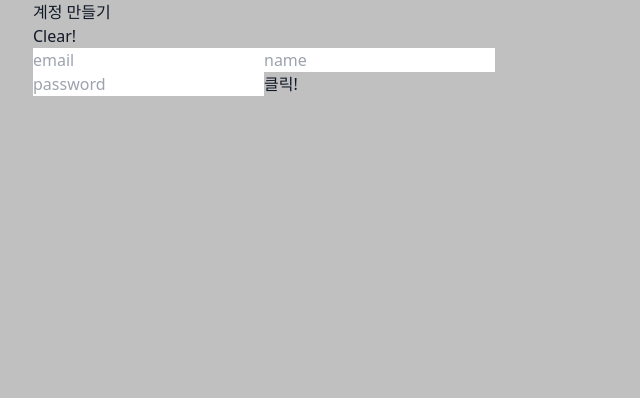
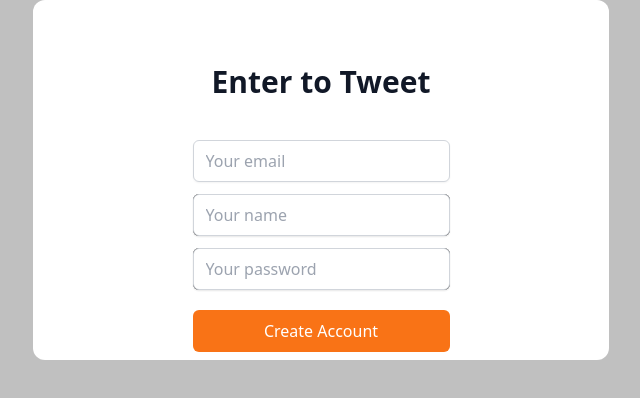
Before and after one commit to shionpark/shion-tweet, a Next.js app: page /create-account in a window 1280 px wide. Shown: the top 398 px of the page, without its empty margins (319-959 px from the left). Built offline with nearby package versions, Linux system fonts and the light colour scheme.

Commit message:
Chore: 변경 Token -> Session 회원가입

```diff
--- a/src/lib/client/useMutation.tsx
+++ b/src/lib/client/useMutation.tsx
@@ -1,14 +1,14 @@
 import { useState } from "react";
 
-interface UseMutationState {
-  data?: object;
+interface UseMutationState<T> {
+  data?: T;
   error?: object;
   isLoading: boolean;
 }
-type useMutationResult = [(data: any) => void, UseMutationState];
+type UseMutationResult<T> = [(data: any) => void, UseMutationState<T>];
 
-const useMutation = (url: string): useMutationResult => {
-  const [state, setState] = useState({
+function useMutation<T = any>(url: string): UseMutationResult<T> {
+  const [state, setState] = useState<UseMutationState<T>>({
     data: undefined,
     error: undefined,
     isLoading: false,
@@ -28,6 +28,6 @@ const useMutation = (url: string): useMutationResult => {
       .finally(() => setState((prev) => ({ ...prev, isLoading: false })));
   };
   return [mutation, { ...state }];
-};
+}
 
 export default useMutation;
--- a/src/lib/server/withHandler.ts
+++ b/src/lib/server/withHandler.ts
@@ -1,25 +1,49 @@
-import { NextApiRequest, NextApiResponse } from "next";
+import { NextApiHandler, NextApiRequest, NextApiResponse } from "next";
 
 export interface ResponseType {
   [key: string]: any;
-  ok: boolean;
+  isSuccess: boolean;
+  message?: string;
 }
 
-const withHandler = (
-  method: "DELETE" | "GET" | "POST",
-  fn: (req: NextApiRequest, res: NextApiResponse) => void
-) => {
-  return async function (req: NextApiRequest, res: NextApiResponse) {
-    if (req.method !== method) {
-      return res.status(405).end();
+type method = "GET" | "POST";
+
+interface ConfigType {
+  handler: NextApiHandler;
+  isPrivate?: boolean;
+  methods: method;
+}
+
+export default function withHandler({
+  handler,
+  isPrivate = true,
+  methods,
+}: ConfigType) {
+  return async function (
+    req: NextApiRequest,
+    res: NextApiResponse<ResponseType>
+  ) {
+    if (isPrivate && !req.session.user && req.method !== "POST") {
+      // 로그인이 필요한 경우인데, POST 요청이 아닌 경우에만 401 에러를 반환하도록 변경
+      return res.status(401).json({
+        isSuccess: false,
+        message: "로그인이 필요합니다.",
+      });
     }
-    try {
-      await fn(req, res);
-    } catch (error) {
-      console.log("ddd", error);
-      return res.status(500).json({ error });
-    }
+    // if (req.method && !methods.includes(req.method as any)) {
+    //   return res.status(405).end();
+    // }
+    // if (isPrivate && !req.session.user) {
+    //   return res
+    //     .status(401)
+    //     .json({ isSuccess: false, message: "올바르지 않은 접근입니다." });
+    // }
+    // try {
+    //   await handler(req, res);
+    // } catch (error) {
+    //   return res
+    //     .status(500)
+    //     .json({ isSuccess: false, message: JSON.stringify(error) });
+    // }
   };
-};
-
-export default withHandler;
+}
--- /dev/null
+++ b/src/lib/server/withSession.ts
@@ -0,0 +1,34 @@
+import { withIronSessionApiRoute, withIronSessionSsr } from "iron-session/next";
+import {
+  GetServerSidePropsContext,
+  GetServerSidePropsResult,
+  NextApiHandler,
+} from "next";
+
+declare module "iron-session" {
+  interface IronSessionData {
+    user?: {
+      id: number;
+    };
+  }
+}
+const cookieOptions = {
+  cookieName: "shion-tweet",
+  password: "shiontweetCookiePassword!!!",
+};
+
+export function withApiSession(fn: NextApiHandler) {
+  return withIronSessionApiRoute(fn, cookieOptions);
+}
+
+export function withSsrSession<
+  P extends {
+    [key: string]: unknown;
+  }
+>(
+  fn: (
+    context: GetServerSidePropsContext
+  ) => GetServerSidePropsResult<P> | Promise<GetServerSidePropsResult<P>>
+) {
+  return withIronSessionSsr(fn, cookieOptions);
+}
--- a/src/pages/_app.tsx
+++ b/src/pages/_app.tsx
@@ -11,7 +11,7 @@ const App = ({ Component, pageProps }: AppProps) => {
         refreshInterval: 3000,
       }}
     >
-      <div className="w-full max-w-xl mx-auto">
+      <div className="w-full max-w-xl mx-auto h-screen">
         <Component {...pageProps} />
       </div>
     </SWRConfig>
--- a/src/pages/api/users/create-account.ts
+++ b/src/pages/api/users/create-account.ts
@@ -1,4 +1,4 @@
-import client from "@/lib/server/client";
+import db from "@/lib/server/db";
 import withHandler, { ResponseType } from "@/lib/server/withHandler";
 import bcrypt from "bcrypt";
 import { NextApiRequest, NextApiResponse } from "next";
@@ -9,29 +9,35 @@ const handler = async (
 ) => {
   const { email, name, password } = req.body;
 
-  const user = email ? { email } : { name };
-  const payload = Math.floor(100000 + Math.random() * 900000) + "";
+  if (!email || !name || !password) {
+    return res
+      .status(404)
+      .json({ isSuccess: false, message: "올바르지 않은 입력입니다." });
+  }
+
+  const user = await db.user.findUnique({
+    where: {
+      email: email,
+    },
+  });
+  if (user) {
+    return res.status(409).json({
+      isSuccess: false,
+      message: "이미 존재하는 이메일입니다.",
+    });
+  }
+
   const hashedPassword = await bcrypt.hash(password, 10);
 
-  const token = await client.token.create({
+  await db.user.create({
     data: {
-      payload,
-      user: {
-        connectOrCreate: {
-          where: {
-            email: email || undefined,
-            ...user,
-          },
-          create: {
-            name: "Anonymous",
-            password: hashedPassword,
-            ...user,
-          },
-        },
-      },
+      email,
+      name,
+      password: hashedPassword,
     },
   });
-  console.log(token);
+
+  return res.status(200).json({ isSuccess: true, message: "회원가입 완료!" });
 };
 
-export default withHandler("POST", handler);
+export default withHandler({ handler, methods: "POST" });
--- /dev/null
+++ b/src/pages/api/users/log-in.ts
@@ -0,0 +1,41 @@
+import db from "@/lib/server/db";
+import withHandler from "@/lib/server/withHandler";
+import { withApiSession } from "@/lib/server/withSession";
+import bcrypt from "bcrypt";
+import { NextApiRequest, NextApiResponse } from "next";
+
+const handler = async (req: NextApiRequest, res: NextApiResponse) => {
+  const { email, password } = req.body;
+
+  if (!email) {
+    return res
+      .status(404)
+      .json({ isSuccess: false, message: "올바르지 않은 입력입니다." });
+  }
+
+  const user = await db.user.findUnique({
+    where: {
+      email,
+    },
+  });
+  if (!user) {
+    return res.status(409).json({
+      isSuccess: false,
+      message: "올바르지 않은 입력입니다.",
+    });
+  }
+
+  const isValidPassword = await bcrypt.compare(password, user.password);
+  if (!isValidPassword) {
+    return res
+      .status(400)
+      .json({ isSuccess: false, message: "올바르지 않은 비밀번호입니다." });
+  }
+
+  req.session.user = { id: user.id };
+  await req.session.save();
+
+  return res.status(200).json({ isSuccess: true, message: "로그인 성공!" });
+};
+
+export default withApiSession(withHandler({ handler, methods: "POST" }));
--- a/src/pages/create-account/index.tsx
+++ b/src/pages/create-account/index.tsx
@@ -1,50 +1,70 @@
 import useMutation from "@/lib/client/useMutation";
+import { cls } from "@/lib/utils";
 import { useState } from "react";
 import { useForm } from "react-hook-form";
 
 interface CreateForm {
   email?: string;
   name?: string;
-  password?: string;
+  password: string;
 }
 
-const API_USER_ENTER = "/api/users/create-account";
+interface MutationResult {}
 
 const CreateAccount = () => {
-  const [enter, { data, error, isLoading }] = useMutation(API_USER_ENTER);
-  const [submitting, setSubmitting] = useState(false);
+  const [enter, { data, error, isLoading }] = useMutation(
+    "/api/users/create-account"
+  );
   const { handleSubmit, register } = useForm<CreateForm>();
 
   const onValid = (validForm: CreateForm) => {
     if (isLoading) return;
+    console.log(validForm);
     enter(validForm);
   };
 
   return (
-    <div>
-      <h1>계정 만들기</h1>
-      <span>{submitting ? "Loading" : "Clear!"}</span>
-      <form onSubmit={handleSubmit(onValid)}>
+    <div className="SCREEN flex flex-col px-4 justify-center items-center rounded-xl bg-white">
+      <h3 className="E_TITLE font-extrabold text-3xl pt-16 text-center">
+        Enter to Tweet
+      </h3>
+      <div className="E_CONTAINER p-2">
+        <form
+          className="FORM_CONTAINER flex flex-col  mt-8"
+          onSubmit={handleSubmit(onValid)}
+        >
+          <div className="FORM_INPUTS space-y-3 ">
             <input
-          {...register("email")}
-          placeholder="email"
+              {...register("email", { required: true })}
+              className="appearance-none w-full px-3 py-2 border border-gray-300 rounded-md shadow-sm placeholder-gray-400 focus:outline-none focus:ring-orange-500 focus:border-orange-500"
+              placeholder="Your email"
               required
               type="email"
-        ></input>
+            />
+            <div className="FORM_INPUT_P_DIV flex bg-black shadow-sm rounded-md">
               <input
-          {...register("name")}
-          placeholder="name"
+                {...register("name", { required: true })}
+                className="appearance-none w-full px-3 py-2 border border-gray-300 rounded-md shadow-sm placeholder-gray-400 focus:outline-none focus:ring-orange-500 focus:border-orange-500"
+                placeholder="Your name"
                 required
                 type="text"
-        ></input>
+              />
+            </div>
+            <div className="FORM_INPUT_P_DIV flex bg-black shadow-sm rounded-md">
               <input
-          {...register("password")}
-          placeholder="password"
+                {...register("password", { required: true })}
+                className="appearance-none w-full px-3 py-2 border border-gray-300 rounded-md shadow-sm placeholder-gray-400 focus:outline-none focus:ring-orange-500 focus:border-orange-500"
+                placeholder="Your password"
                 required
-          type="password"
-        ></input>
-        <button type="submit">클릭!</button>
+                type="string"
+              />
+            </div>
+          </div>
+          <button className="FORM_ENTER_BTN bg-orange-500 hover:bg-orange-600 mt-5 py-2 px-4 border border-transparent rounded-md text-white focus:ring-2 focus:ring-offset-2 focus:ring-orange-500 focus:outline-none">
+            Create Account
+          </button>
         </form>
+      </div>
     </div>
   );
 };
```
Also changed, not shown: 2 other files (tests, documents, lock files or other folders). Lines whose indentation alone changed are shown as unchanged.
